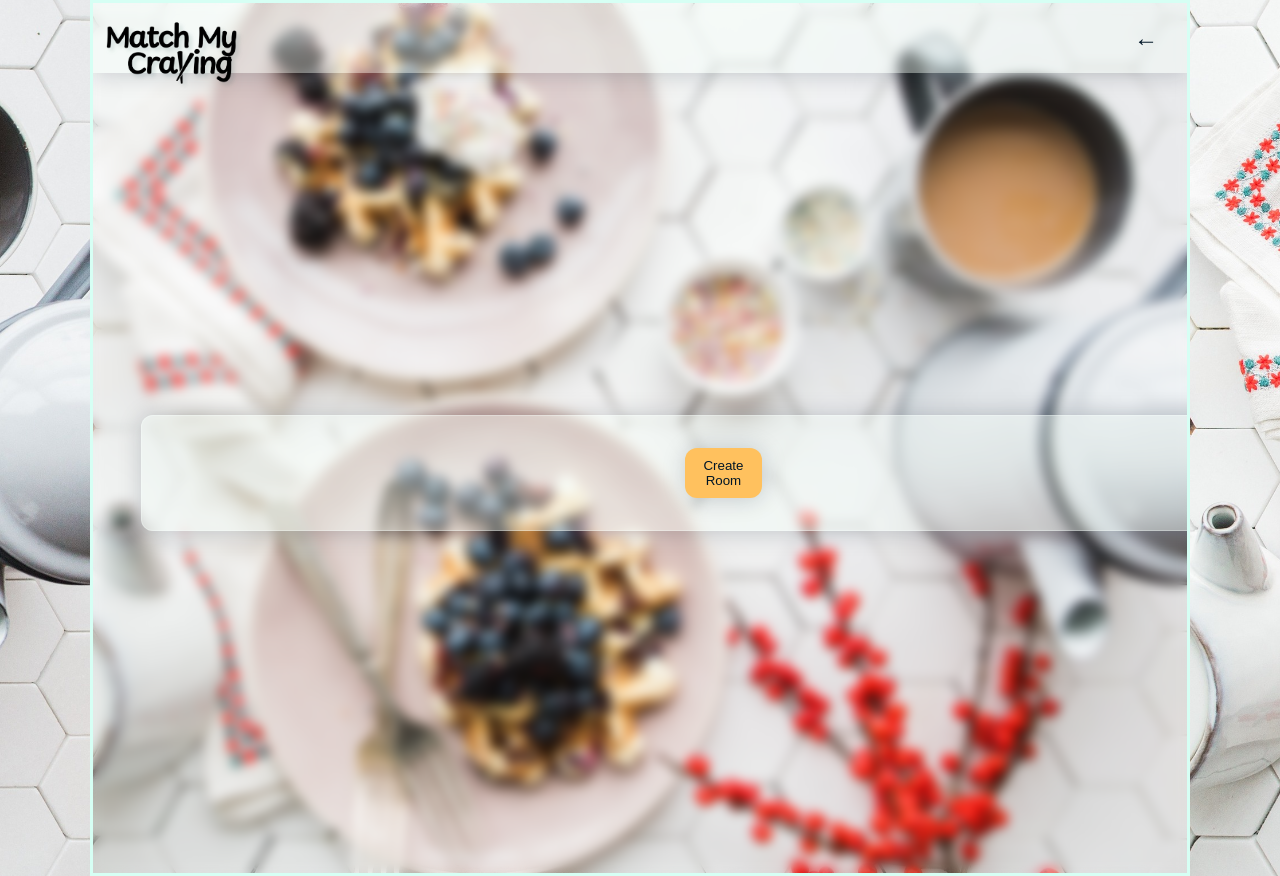
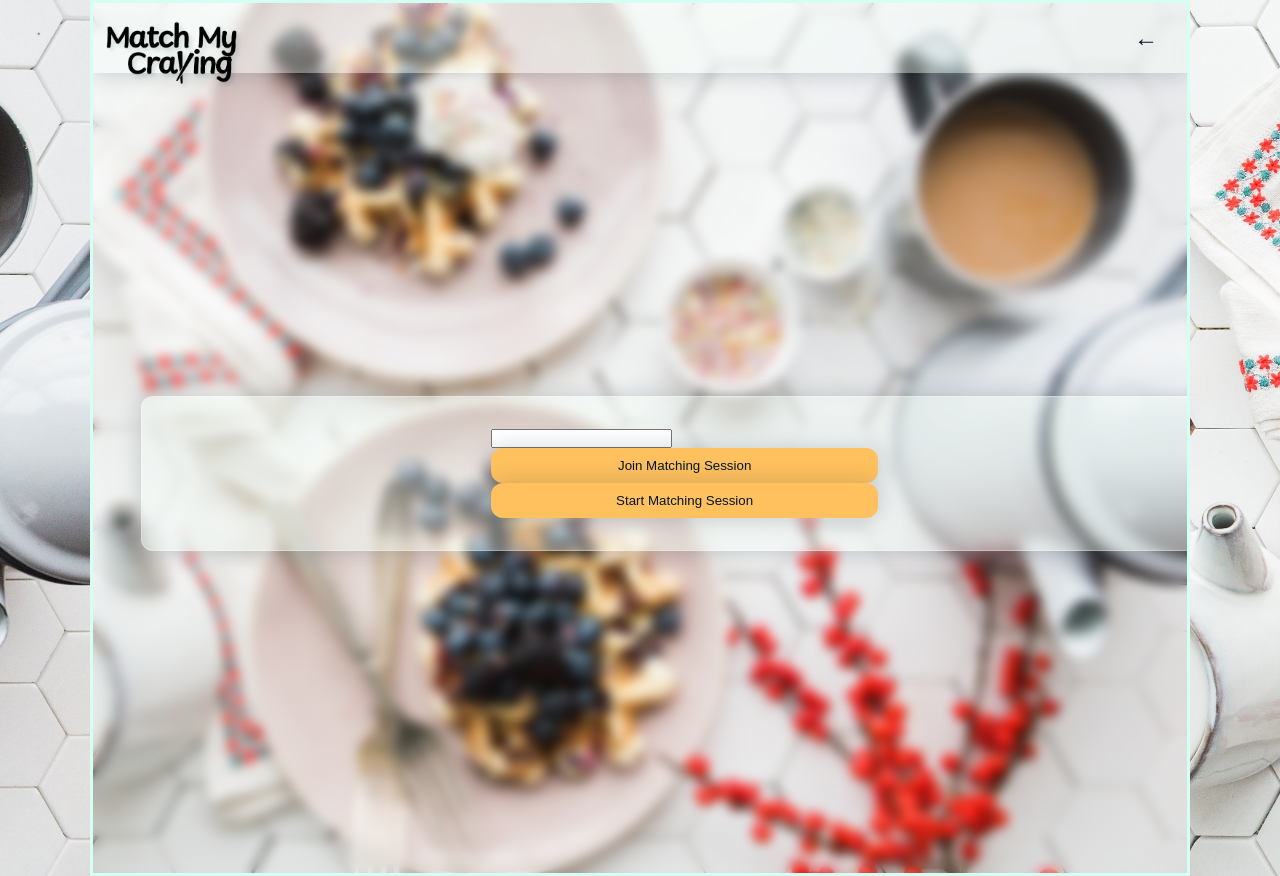
Before and after one commit to itsTHL/match-my-craving, a Next.js app: page /letsmatch in a window 1280 px wide. Built offline with nearby package versions, Linux system fonts and the light colour scheme; no server answers.

Commit message:
save progress implementing join session feature write api route for joining a session to get data from joining user

```diff
--- a/src/pages/api/matchingsessions/[id].js
+++ b/src/pages/api/matchingsessions/[id].js
@@ -31,6 +31,18 @@ export default async function handler(request, response) {
         .json({ status: "Matching session not found" });
     }
     response.status(200).json(matchingSession);
+  }
+  if (request.method === "PATCH") {
+    console.log("req body: ", request.body);
+    const participantData = request.body;
+    const { id: newParticipantId } = participantData;
+    console.log(newParticipantId);
+
+    await MatchingSession.findByIdAndUpdate(id, {
+      $push: { participants: newParticipantId },
+    });
+    //   { new: true } // This option indicates that the updated document should be returned. By default, findByIdAndUpdate returns the document as it was before the update. With { new: true }, it ensures that the updated document is returned.
+    // );
   } else {
     return response.status(405).json({ message: "Method not allowed" });
   }
--- a/src/pages/letsmatch.js
+++ b/src/pages/letsmatch.js
@@ -3,16 +3,19 @@ import { useRouter } from "next/router";
 import { useSession } from "next-auth/react";
 
 export default function LetsMatch() {
-  // const [roomId, setRoomId] = useState();
-  const { data: session } = useSession();
+  const [roomId, setRoomId] = useState();
+  const { data: session, status } = useSession();
   console.log("session in lets match is: ", session);
-
-  const creatorId = session?.user?.id;
-  console.log("Creator? ", creatorId);
 
   const router = useRouter();
 
-  async function createRoom() {
+  if (status === "loading") {
+    return null;
+  }
+
+  async function createMatchingSession() {
+    const creatorId = session?.user?.id;
+    console.log("Creator? ", creatorId);
     // event.preventDefault();
 
     // const formData = new FormData(event.target);
@@ -41,20 +44,42 @@ export default function LetsMatch() {
     }
   }
 
-  // async function joinRoom(roomId) {
-  //   router.push(`/room/${roomId}`);
-  // }
+  async function joinMatchingSession(roomId) {
+    const id = session?.user?.id;
+    const response = await fetch(`/api/matchingsessions/${roomId}}`, {
+      method: "PATCH",
+      headers: {
+        "Content-Type": "application/json",
+      },
+      body: JSON.stringify({
+        id,
+      }),
+    });
+
+    if (response.ok) {
+      console.log("response: ", response);
+
+      router.push(`/matchingsessions/${roomId}`);
+    } else {
+      console.error(
+        "Matching session could not be found, do you have the correct id?"
+      );
+    }
+  }
 
   return (
     <form>
-      {/* <input
+      <input
         type="text"
         name="roomId"
         id="roomId"
         onChange={({ target }) => setRoomId(target.value)}
-      /> */}
-      <button type="button" onClick={createRoom}>
-        Create Room
+      />
+      <button type="button" onClick={() => joinMatchingSession(roomId)}>
+        Join Matching Session
+      </button>
+      <button type="button" onClick={createMatchingSession}>
+        Start Matching Session
       </button>
     </form>
   );
```
